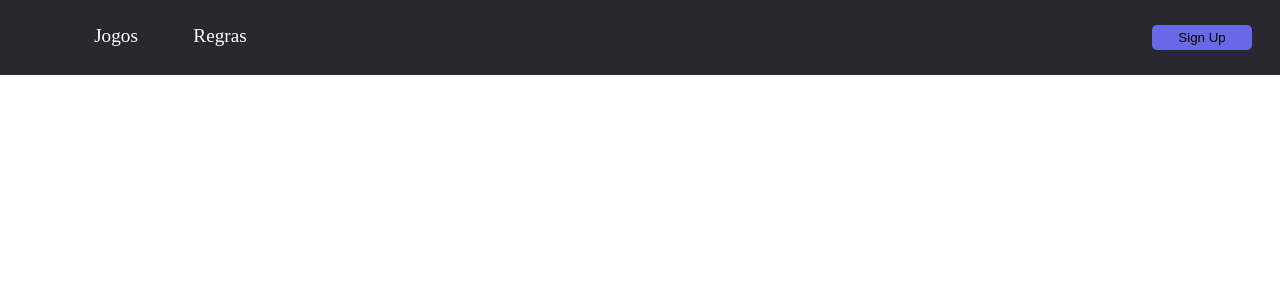
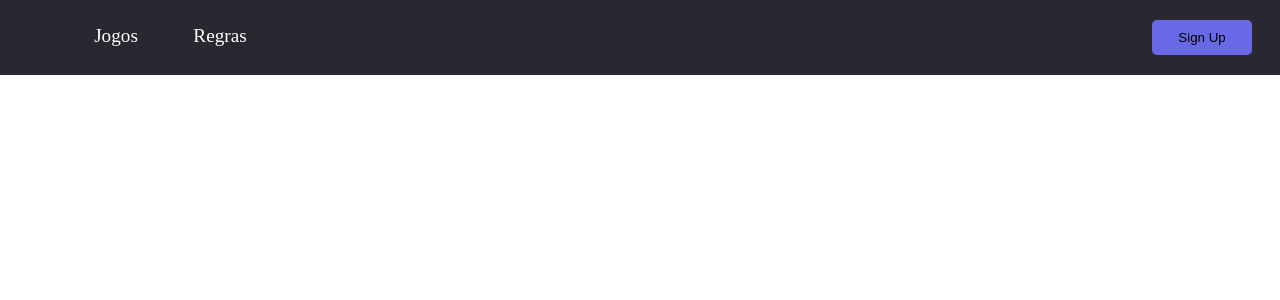
Before and after one commit to RodrigoDiJorge/Cass.ino, an Angular app: page / in a window 1280 px wide. Shown: the top 300 px of the page. Built offline with nearby package versions, Linux system fonts and the light colour scheme.

Commit message:
esqueci de comitar

```diff
--- a/src/app/front/header/header.component.css
+++ b/src/app/front/header/header.component.css
@@ -64,7 +64,7 @@
     border: none;
     border-radius: 5px;
     background-color: rgb(105, 105, 231);
-    height: 25px;
+    height: 35px;
 }
 #hc-Login input:hover
 {
```
